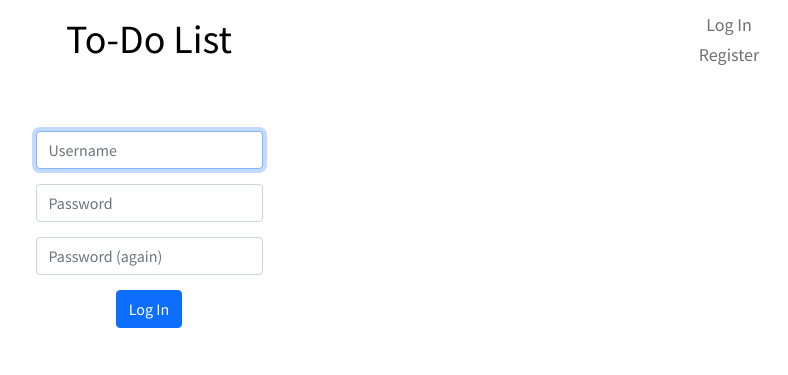
After one commit to Jaee-C/todolist_webapp, a Flask app: page /register in a window 1280 px wide. The commit adds this page. Shown: the top 375 px of the page, without its empty margins (491-1279 px from the left). Run offline with Flask 2, Linux system fonts and the light colour scheme; some libraries are stand-ins or nearby versions.

Commit message:
added login and register frontend

```diff
--- a/application.py
+++ b/application.py
@@ -6,13 +6,45 @@ from flask import Flask, flash, redirect, render_template, request, session
 from flask_session import Session
 from functools import wraps
 from tempfile import mkdtemp
-from werkzeug.exceptions import default_exceptions, HTTPException, InternalServerError
 from werkzeug.security import check_password_hash, generate_password_hash
 
 # Configure application
 app = Flask(__name__)
 
+app.config["SESSION_TYPE"] = "filesystem"
+Session(app)
+
+def login_required(f):
+    """
+    Decorate routes to require login.
+
+    https://flask.palletsprojects.com/en/1.1.x/patterns/viewdecorators/
+    """
+    @wraps(f)
+    def decorated_function(*args, **kwargs):
+        if session.get("user_id") is None:
+            return redirect("/login")
+        return f(*args, **kwargs)
+    return decorated_function
+
 @app.route("/")
 def index():
     """Show to-do list"""
-    return render_template("index.html")
+    if request.method == "GET":
+        return render_template("index.html")
+    else:
+        return
+
+@app.route("/login", methods=["GET", "POST"])
+def login():
+    """Log user in"""
+    # Forget any user_id
+    session.clear()
+
+    return render_template("login.html")
+
+@app.route("/register", methods=["GET", "POST"])
+def register():
+    """Register for a new account"""
+    # Forget any user_id
+    return render_template("register.html")
--- a/static/styles.css
+++ b/static/styles.css
@@ -16,6 +16,17 @@ header {
 main {
     max-width: 500px;
     margin: 20px auto auto auto;
+    font-size: large;
+}
+
+@media screen and (max-width: 900px) {
+    main {
+        max-width: 300px;
+    }
+
+    #task_name {
+        max-width: 200px;
+    }
 }
 
 #task_name {
@@ -24,3 +35,45 @@ main {
     margin-bottom: 10px;
     z-index: 2;
 }
+
+.top-right {
+    line-height: 30px;
+    width: 100px;
+    font-size:large;
+    margin-top: 10px;
+    margin-right: 10px;
+    position:absolute;
+    top:0;
+    right:0;
+}
+
+a, a:visited {
+    color: rgb(112, 112, 112);
+    text-decoration: none;
+}
+
+h1 {
+    color: black;
+}
+
+main .form-control
+{
+    /* Center form controls */
+    display: inline-block;
+
+    /* Override Bootstrap's 100% width for form controls */
+    width: auto;
+
+}
+
+.forms {
+    text-align: center;
+}
+
+.container p-5 {
+    margin-top: 10px;
+}
+
+.form-group {
+    margin-bottom: 15px;
+}
--- a/templates/index.html
+++ b/templates/index.html
@@ -2,14 +2,16 @@
 
 {% block body %}
 
+    <form action="/" method="post">
         <input type="text" id ="task_name" placeholder="New entry">
         <input type="submit" name="add_task" class="btn btn-outline-primary" value="Add">
+    </form>
     <div class="form-check">
-    <input type="checkbox" class="form-check-input"name="packersOff">
+        <input type="checkbox" class="form-check-input">
         <label class="form-check-label">entry</label>
     </div>
     <div class="form-check">
-    <input type="checkbox" class="form-check-input"name="packersOff">
+        <input type="checkbox" class="form-check-input">
         <label class="form-check-label">hello</label>
     </div>
 
--- a/templates/layout.html
+++ b/templates/layout.html
@@ -16,12 +16,20 @@
         <!--  https://getbootstrap.com/docs/5.0/ -->
         <script src="https://cdn.jsdelivr.net/npm/bootstrap@5.0.2/dist/js/bootstrap.bundle.min.js" integrity="sha384-MrcW6ZMFYlzcLA8Nl+NtUVF0sA7MsXsP1UyJoMp4YLEuNSfAP+JcXn/tWtIaxVXM" crossorigin="anonymous"></script>
 
-        <title>To-Do List</title>
+        <title>To-Do List{% block title %}{% endblock %}</title>
     </head>
 
     <body>
         <header>
-            <h1>To-Do List</h1>
+            <a href="/"><h1>To-Do List</h1></a>
+            <div class="top-right">
+            {% if session.user_id %}
+                <a href="/logout">Log Out</a>
+            {% else %}
+                <a href="/login">Log In</a>
+                <a href="/register">Register</a>
+            {% endif %}
+            </div>
         </header>
         <main>
             {% block body %}{% endblock %}
--- /dev/null
+++ b/templates/register.html
@@ -0,0 +1,22 @@
+{% extends "layout.html" %}
+
+{% block title %}
+    - Register
+{% endblock %}
+
+{% block body %}
+<div class="forms container p-5">
+    <form action="/login" method="post">
+        <div class="form-group">
+            <input autocomplete="off" autofocus class="form-control" name="username" placeholder="Username" type="text">
+        </div>
+        <div class="form-group">
+            <input class="form-control" name="password" placeholder="Password" type="password">
+        </div>
+        <div class="form-group">
+            <input class="form-control" name="confirmation" placeholder="Password (again)" type="password">
+        </div>
+        <button class="btn btn-primary" type="submit">Log In</button>
+    </form>
+</div>
+{% endblock %}
```
Also changed, not shown: templates/login.html (added, +19 -0 lines), 1 other file. Lines whose indentation alone changed are shown as unchanged.
